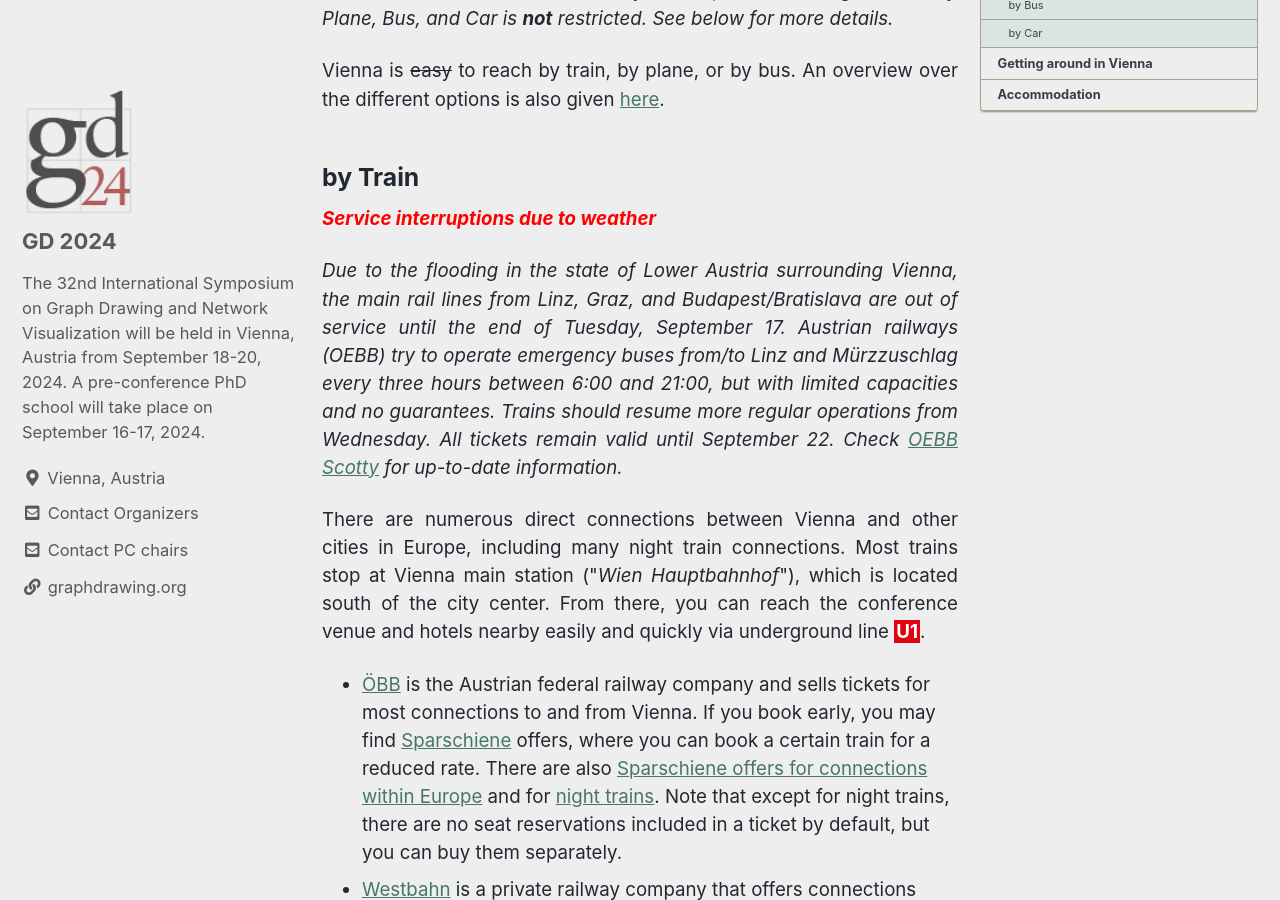
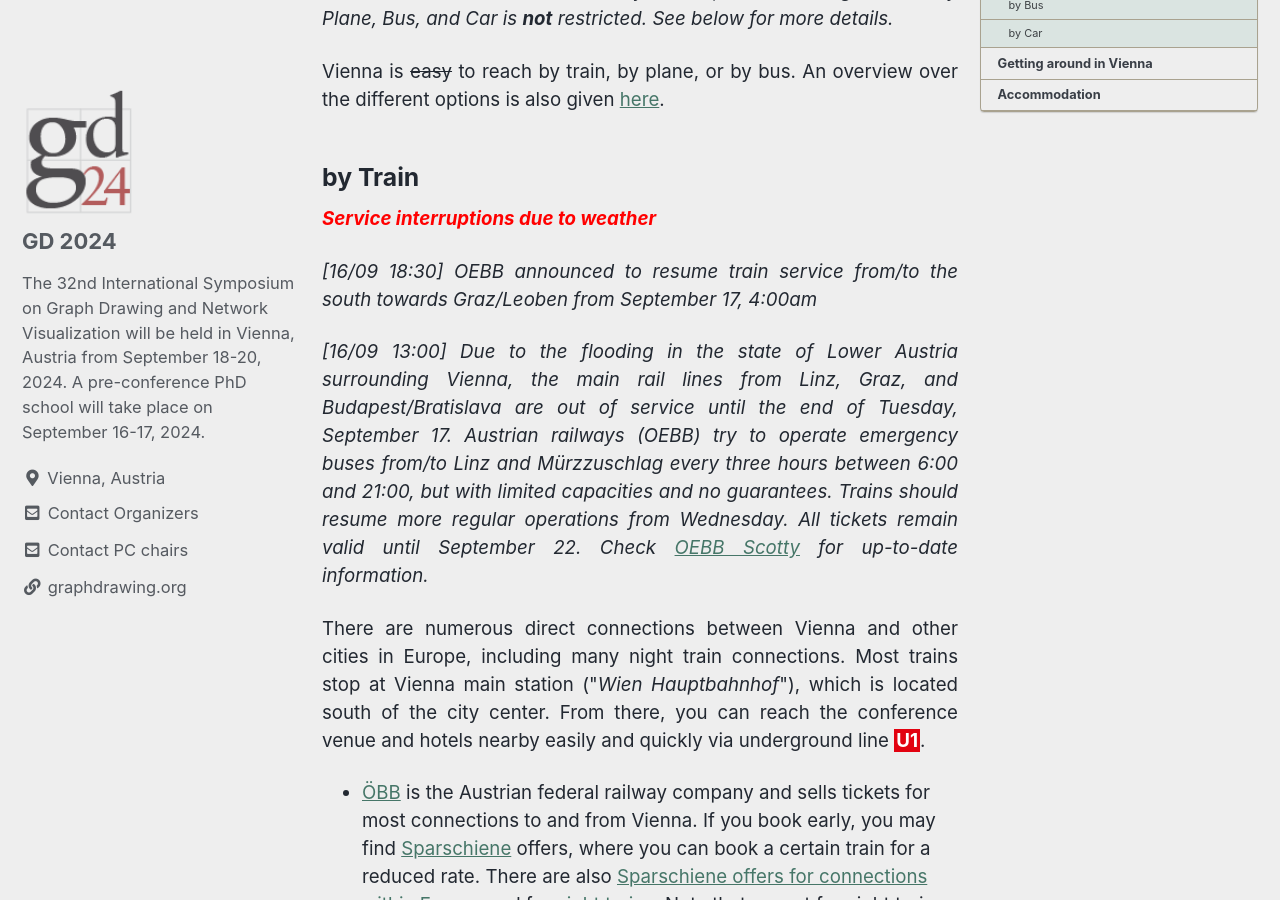
Before and after one commit to graphdrawing/gd2024, a Jekyll site: the page built from pages/travel_accomodation.md, in a window 1280 px wide and 900 px high, scrolled down 616 px. Built offline with Jekyll 4.4.1, drawn with Linux system fonts in a browser that asks for light colours; cached includes are drawn as plain includes.

Commit message:
Update travel_accomodation.md

```diff
--- a/pages/travel_accomodation.md
+++ b/pages/travel_accomodation.md
@@ -24,7 +24,9 @@
 
 **_<span style="color: red;">Service interruptions due to weather</span>_**
 
-_Due to the flooding in the state of Lower Austria surrounding Vienna, the main rail lines from Linz, Graz, and Budapest/Bratislava are out of service until the end of Tuesday, September 17. Austrian railways (OEBB) try to operate emergency buses from/to Linz and Mürzzuschlag every three hours between 6:00 and 21:00, but with limited capacities and no guarantees. Trains should resume more regular operations from Wednesday. All tickets remain valid until September 22. Check [OEBB Scotty](https://fahrplan.oebb.at/webapp/?P=HimSearch&start=1) for up-to-date information._
+_[16/09 18:30] OEBB announced to resume train service from/to the south towards Graz/Leoben from September 17, 4:00am_
+
+_[16/09 13:00] Due to the flooding in the state of Lower Austria surrounding Vienna, the main rail lines from Linz, Graz, and Budapest/Bratislava are out of service until the end of Tuesday, September 17. Austrian railways (OEBB) try to operate emergency buses from/to Linz and Mürzzuschlag every three hours between 6:00 and 21:00, but with limited capacities and no guarantees. Trains should resume more regular operations from Wednesday. All tickets remain valid until September 22. Check [OEBB Scotty](https://fahrplan.oebb.at/webapp/?P=HimSearch&start=1) for up-to-date information._
 
 
 <p>There are numerous direct connections between Vienna and other cities in Europe, including many night train connections. Most trains stop at Vienna main station ("<span style="font-style: italic; ">Wien Hauptbahnhof</span>"), which is located south of the city center. From there, you can reach the conference venue and hotels nearby easily and quickly via underground line <span style="background-color: #e20210; color: white; font-weight: bold; padding: 0px 2px;">U1</span>.</p>
```
